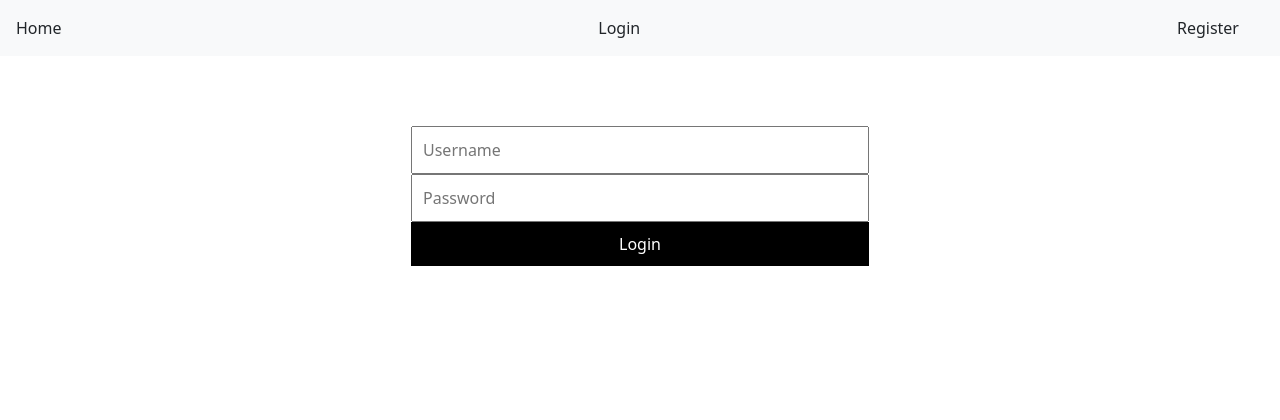
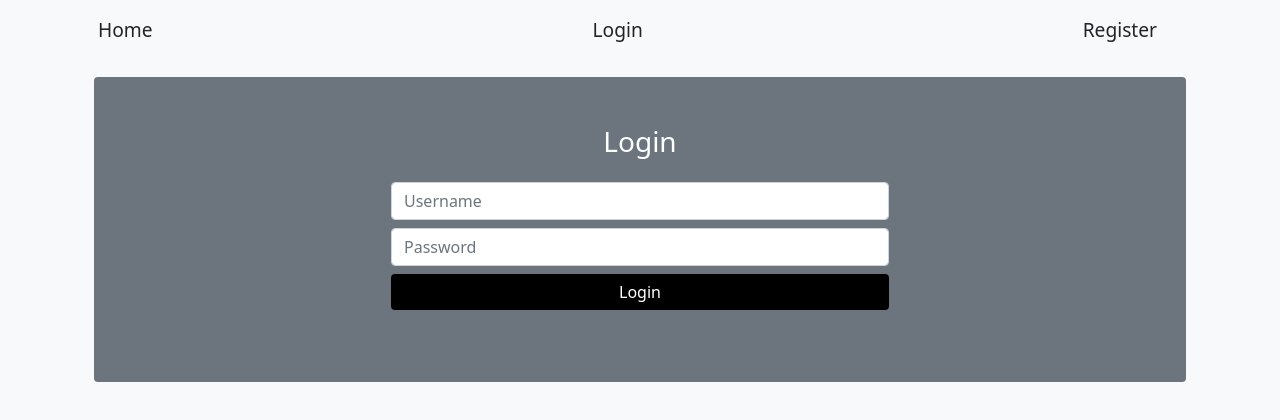
Before and after one commit to eheath30/habit-hole, a website: page client/index.html in a window 1280 px wide. Both pictures are taken after a click on the link "Login". Drawn offline with nearby package versions, Linux system fonts and the light colour scheme.

Commit message:
updated main

```diff
--- a/client/index.html
+++ b/client/index.html
@@ -20,11 +20,11 @@
     <script src="https://kit.fontawesome.com/c6afa9010a.js" crossorigin="anonymous"></script>
 
 </head>
-<body>
+<body class="bg-light">
+<section class="container">
+    <nav class="nav navbar navbar-default bg-light"></nav>
 
-    <nav class="nav navbar navbar-default navbar-fixed-top navbar bg-light"></nav>
-
-    <main class="container">
+    <main class="container py-3">
         <form id="login">
             <input type="submit" value="Login">
         </form>
@@ -35,10 +35,11 @@
 
         <button id="status">Check status</button>
     </main>
-
+</section>
     <script src='static/js/auth.js'></script>
     <script src='static/js/index.js'></script>
     <script src='static/js/content.js'></script>
     <script src='static/js/layout.js'></script>
+
 </body>
 </html>
--- a/client/static/css/index.css
+++ b/client/static/css/index.css
@@ -11,10 +11,7 @@ nav {
     position: static;
     top: 0;
     width: 100%;
-    display: flex;
-    justify-content: space-evenly;
     padding: 25px;
-    background-color: oldlace;
     color: black;
 }
 
@@ -48,7 +45,6 @@ nav button, input[type='submit'] {
 form {
     display: flex;
     flex-direction: column;
-    padding: 50px;
     margin: 20px auto;
     width: 50%;
 }
@@ -65,3 +61,7 @@ input {
 .award {
     width: 100px;
 }
+
+.nav-link {
+    font-size: larger;
+}
--- a/client/static/js/content.js
+++ b/client/static/js/content.js
@@ -1,41 +1,49 @@
 function renderHomepage(){
     const homepage = document.createElement('div');
     homepage.innerHTML = `<div class="p-4 p-md-5 mb-4 text-white rounded bg-dark">
-    <div class="col-md-6 px-0">
-      <h1 class="display-4 fst-italic">Title of a longer featured blog post</h1>
-      <p class="lead my-3">Multiple lines of text that form the lede, informing new readers quickly and efficiently about what’s most interesting in this post’s contents.</p>
-      <p class="lead mb-0"><a href="#" class="text-white fw-bold">Continue reading...</a></p>
+    <div class="d-flex flex-row">
+    <div class="col-md-6 px-0 py-2">
+      <h1 class="display-4 fst-italic">Sleep better, today.</h1>
+      <p class="lead my-3">From world renowned developers comes habit-hole,
+      <br>
+      a revolutionary sleep tracking web-app.</p>
+    </div>
+    <div class="col-md-6 px-0 ">
+      <img class="img-responsive align-center w-100 h-100 d-none d-lg-block" src="./static/images/forest.jpg" alt="forest" />
+    </div>
     </div>
   </div>
-
   <div class="row mb-2">
     <div class="col-md-6">
       <div class="row g-0 border rounded overflow-hidden flex-md-row mb-4 shadow-sm h-md-250 position-relative">
         <div class="col p-4 d-flex flex-column position-static">
-          <strong class="d-inline-block mb-2 text-primary">World</strong>
-          <h3 class="mb-0">Featured post</h3>
-          <div class="mb-1 text-muted">Nov 12</div>
-          <p class="card-text mb-auto">This is a wider card with supporting text below as a natural lead-in to additional content.</p>
-          <a href="#" class="stretched-link">Continue reading</a>
-        </div>
-        <div class="col-auto d-none d-lg-block">
-          <svg class="bd-placeholder-img" width="200" height="250" xmlns="http://www.w3.org/2000/svg" role="img" aria-label="Placeholder: Thumbnail" preserveAspectRatio="xMidYMid slice" focusable="false"><title>Placeholder</title><rect width="100%" height="100%" fill="#55595c"/><text x="50%" y="50%" fill="#eceeef" dy=".3em">Thumbnail</text></svg>
-
+          <strong class="d-inline-block mb-2 text-success">Health & Fitness</strong>
+          <h3 class="mb-0">Benefits of tracking your sleep</h3>
+          <div class="mb-2 text-muted mt-2">July 18</div>
+          <p class="card-text mb-auto mt-2">Decreased risk of serious medical conditions.</p>
+          <p class="card-text mb-auto mt-2">Improved mood.</p>
+          <p class="card-text mb-auto mt-2">Better cognitive functioning.</p>
+          <p class="card-text mb-auto mt-2">Improved immunity.</p>
+          <p class="card-text mb-auto mt-2">Better weight control.</p>
+          <p class="card-text mb-auto mt-2">Better sleep efficiency.</p>
         </div>
       </div>
     </div>
     <div class="col-md-6">
       <div class="row g-0 border rounded overflow-hidden flex-md-row mb-4 shadow-sm h-md-250 position-relative">
         <div class="col p-4 d-flex flex-column position-static">
-          <strong class="d-inline-block mb-2 text-success">Design</strong>
-          <h3 class="mb-0">Post title</h3>
-          <div class="mb-1 text-muted">Nov 11</div>
-          <p class="mb-auto">This is a wider card with supporting text below as a natural lead-in to additional content.</p>
-          <a href="#" class="stretched-link">Continue reading</a>
+          <strong class="d-inline-block mb-2 text-primary">Company News</strong>
+          <h3 class="mb-0">habit-hole</h3>
+          <div class="mb-1 text-muted mt-2">July 18</div>
+          <p class="mb-auto mt-1">Habit hole is an app developed to help users track their sleep patterns, compare their own historial sleep data and improve their quality of life.</p>
+          <p class="mb-auto mt-2">This application was designed and developed by 3 full-stack engineers working as part of the futureproof training programme.</p>
+          <div class="d-flex bd-highlight my-2">
+          <div class="p-2 flex-fill bd-highlight">
+          <a href="https://github.com/uzair14" class="text-decoration-none" target="_blank">Uzair <i class="fa-brands fa-github"></i></a>
+          </div>
+          <div class="p-2 flex-fill bd-highlight"><a href="https://github.com/rameez-khawaja" class="text-decoration-none" target="_blank">Rameez <i class="fa-brands fa-github"></i></a></div>
+          <div class="p-2 flex-fill bd-highlight"><a href="https://github.com/eheath30" class="text-decoration-none" target="_blank">Elliot <i class="fa-brands fa-github"></i></a></div>
         </div>
-        <div class="col-auto d-none d-lg-block">
-          <svg class="bd-placeholder-img" width="200" height="250" xmlns="http://www.w3.org/2000/svg" role="img" aria-label="Placeholder: Thumbnail" preserveAspectRatio="xMidYMid slice" focusable="false"><title>Placeholder</title><rect width="100%" height="100%" fill="#55595c"/><text x="50%" y="50%" fill="#eceeef" dy=".3em">Thumbnail</text></svg>
-
         </div>
       </div>
     </div>
@@ -45,9 +53,9 @@ main.appendChild(homepage);
 
 function renderLoginForm() {
     const fields = [
-        { tag: 'input', attributes: { type: 'text', name: 'username', placeholder: 'Username' } },
-        { tag: 'input', attributes: { type: 'password', name: 'password', placeholder: 'Password' } },
-        { tag: 'input', attributes: { type: 'submit', value: 'Login' } }
+        { tag: 'input', attributes: { type: 'text', name: 'username', placeholder: 'Username', class:"form-control my-1"} },
+        { tag: 'input', attributes: { type: 'password', name: 'password', placeholder: 'Password', class:"form-control my-1"} },
+        { tag: 'input', attributes: { type: 'submit', value: 'Login', class:"btn btn-dark my-1"} }
     ]
     const form = document.createElement('form');
     fields.forEach(f => {
@@ -58,15 +66,23 @@ function renderLoginForm() {
         })
     })
     form.addEventListener('submit', requestLogin)
-    main.appendChild(form);
+
+    let title = document.createElement('h3');
+    title.textContent = 'Login';
+    let card = document.createElement('div');
+    card.appendChild(title);
+     card.setAttribute('class', 'p-4 p-md-5 mb-4 text-white rounded bg-secondary');
+     card.appendChild(form)
+    main.appendChild(card);
+
 }
 
 function renderRegisterForm() {
     const fields = [
-        { tag: 'input', attributes: { type: 'text', name: 'username', placeholder: 'Username' } },
-        { tag: 'input', attributes: { type: 'password', name: 'password', placeholder: 'Password' } },
-        { tag: 'input', attributes: { type: 'password', name: 'passwordConfirmation', placeholder: 'Confirm Password' } },
-        { tag: 'input', attributes: { type: 'submit', value: 'Create Account' } }
+        { tag: 'input', attributes: { type: 'text', name: 'username', placeholder: 'Username', class:"form-control my-1" } },
+        { tag: 'input', attributes: { type: 'password', name: 'password', placeholder: 'Password', class:"form-control my-1" } },
+        { tag: 'input', attributes: { type: 'password', name: 'passwordConfirmation', placeholder: 'Confirm Password', class:"form-control my-1" } },
+        { tag: 'input', attributes: { type: 'submit', value: 'Create Account', class:"btn btn-dark my-1"} }
     ]
     const form = document.createElement('form');
     fields.forEach(f => {
@@ -77,7 +93,13 @@ function renderRegisterForm() {
         })
     })
     form.addEventListener('submit', requestRegistration)
-    main.appendChild(form);
+    let title = document.createElement('h3');
+    title.textContent = 'Register for a free account';
+    let card = document.createElement('div');
+    card.appendChild(title);
+     card.setAttribute('class', 'p-4 p-md-5 mb-4 text-white rounded bg-secondary');
+     card.appendChild(form)
+    main.appendChild(card);
 }
 
 async function renderFeed() {
```
Also changed, not shown: client/static/images/forest.jpg (added).
